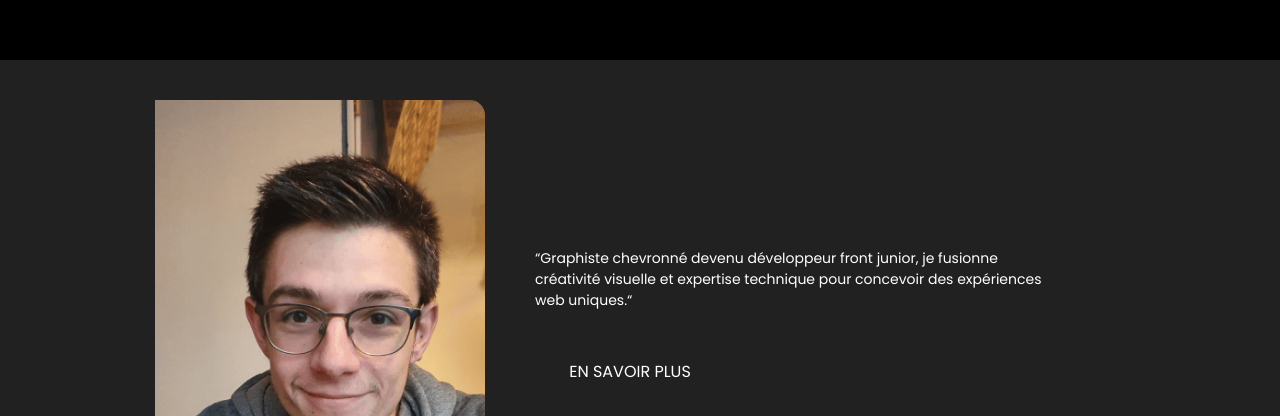
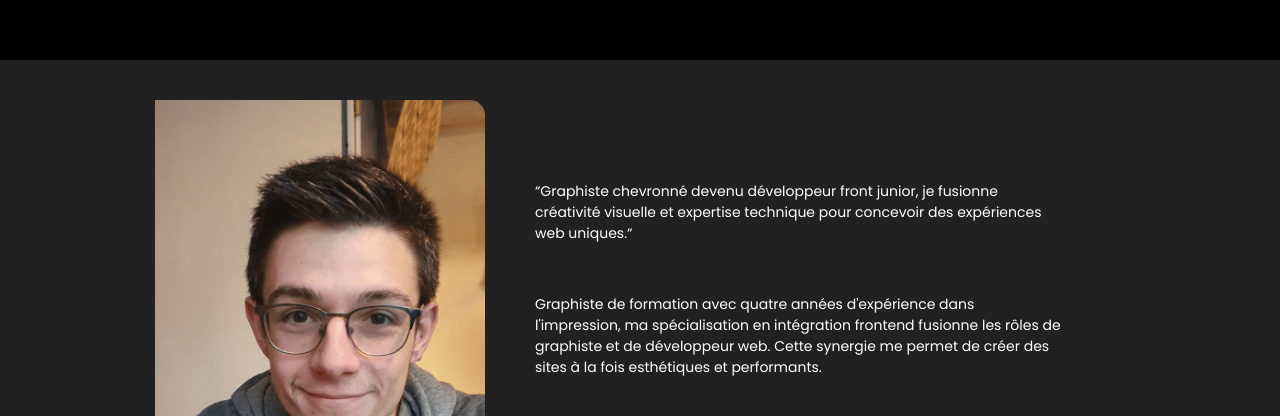
Before and after one commit to SamuelTussing/portfolio, a Next.js app: page / in a window 1280 px wide. Shown: the part 536-952 px from the top of the page. Built offline with nearby package versions, Linux system fonts and the light colour scheme.

Commit message:
Update apropos.jsx

```diff
--- a/src/component/apropos/apropos.jsx
+++ b/src/component/apropos/apropos.jsx
@@ -12,7 +12,7 @@ const Apropos = () =>{
             <div className={styles.APDescContainer}>
 
                 <p className={styles.APText}>&ldquo;Graphiste chevronné devenu développeur front junior, je fusionne créativité visuelle et expertise technique pour concevoir des expériences web uniques.&ldquo;</p>
-
+                <p className={styles.APText}>Graphiste de formation avec quatre années d&apos;expérience dans l&apos;impression, ma spécialisation en intégration frontend fusionne les rôles de graphiste et de développeur web. Cette synergie me permet de créer des sites à la fois esthétiques et performants.</p>
                 <Button
                 lien = "/apropos"
                 content = "EN SAVOIR PLUS"/>
```
